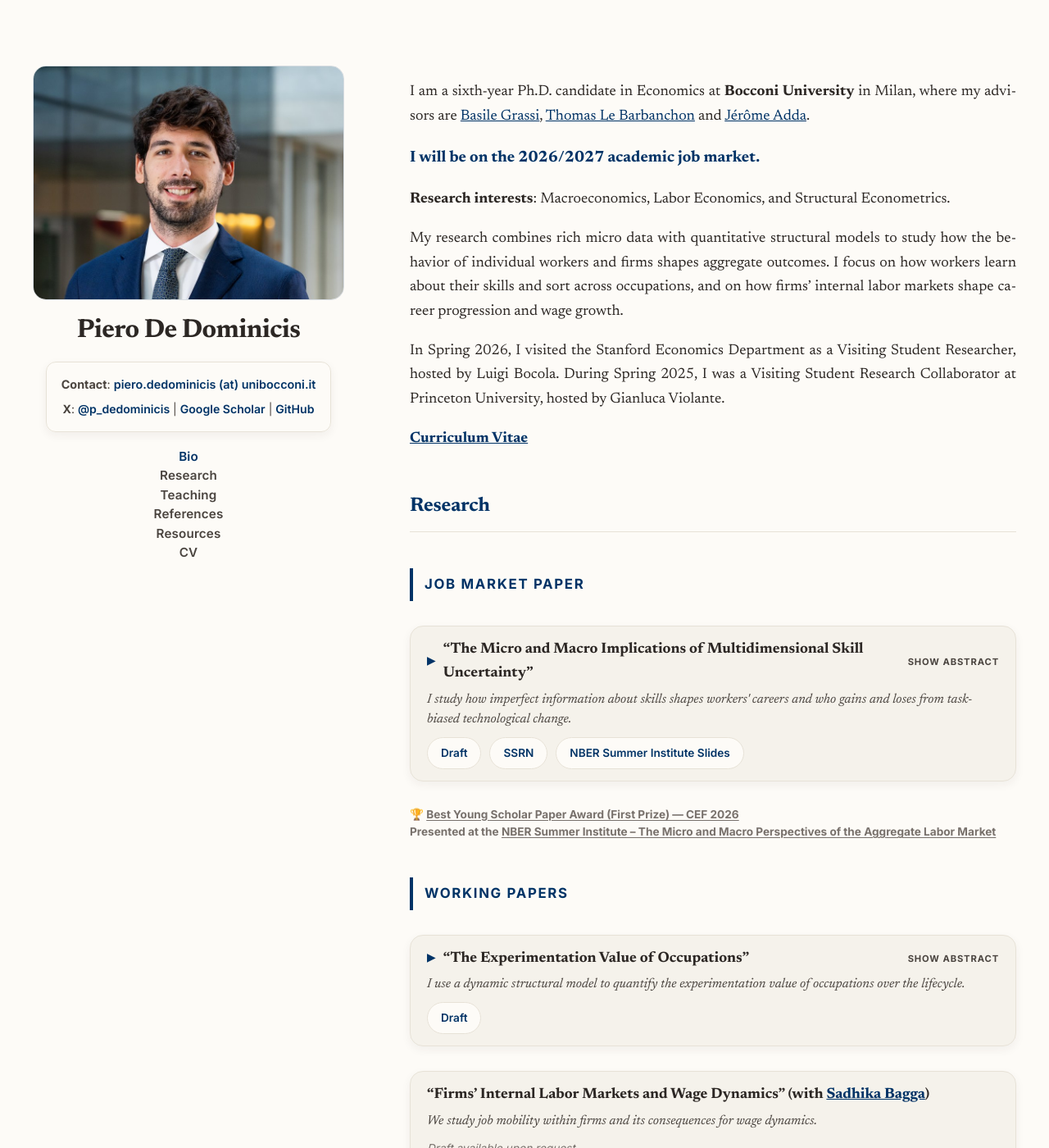
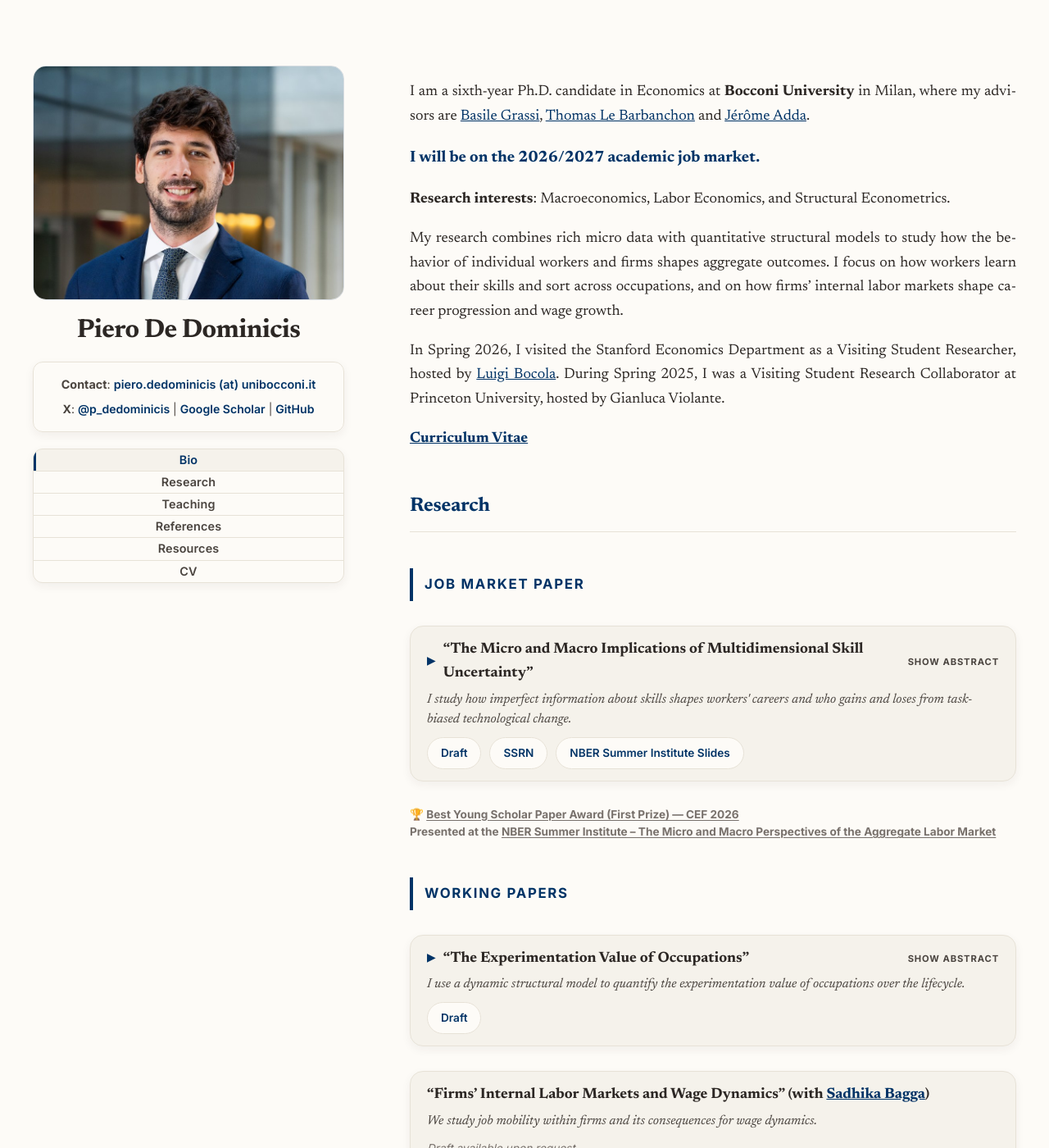
Before and after one commit to peppecon/peppecon.github.io, a Jekyll site: the page built from _pages/about.md, in a window 1280 px wide and 1400 px high. Shown: the whole window at 82% size. Built offline with Jekyll 4.4.1, drawn with Linux system fonts in a browser that asks for light colours.

Commit message:
Restyle sidebar menu as a card and link Luigi Bocola
Co-Authored-By: Claude Opus 5.5 <noreply@anthropic.com>

```diff
--- a/_pages/about.md
+++ b/_pages/about.md
@@ -50,7 +50,7 @@ I am a sixth-year Ph.D. candidate in Economics at **Bocconi University** in Mila
 
 My research combines rich micro data with quantitative structural models to study how the behavior of individual workers and firms shapes aggregate outcomes. I focus on how workers learn about their skills and sort across occupations, and on how firms' internal labor markets shape career progression and wage growth.
 
-In Spring 2026, I visited the Stanford Economics Department as a Visiting Student Researcher, hosted by Luigi Bocola. During Spring 2025, I was a Visiting Student Research Collaborator at Princeton University, hosted by Gianluca Violante.
+In Spring 2026, I visited the Stanford Economics Department as a Visiting Student Researcher, hosted by <a href="https://lbocola.people.stanford.edu/" target="_blank" rel="noopener noreferrer">Luigi Bocola</a>. During Spring 2025, I was a Visiting Student Research Collaborator at Princeton University, hosted by Gianluca Violante.
 
 <strong><a href="/files/curriculum.pdf" target="_blank" rel="noopener noreferrer">Curriculum Vitae</a></strong>
 
@@ -168,7 +168,7 @@ In Spring 2026, I visited the Stanford Economics Department as a Visiting Studen
     <a href="mailto:jerome.adda@unibocconi.it">jerome.adda@unibocconi.it</a>
   </div>
   <div class="reference">
-    <strong>Luigi Bocola</strong><br>
+    <strong><a href="https://lbocola.people.stanford.edu/" target="_blank" rel="noopener noreferrer">Luigi Bocola</a></strong><br>
     Department of Economics, Stanford University<br>
     <a href="mailto:lbocola@stanford.edu">lbocola@stanford.edu</a>
   </div>
--- a/_sass/modern-layout.scss
+++ b/_sass/modern-layout.scss
@@ -149,6 +149,7 @@ html.modern-layout {
 }
 
 .sidebar-contact {
+  width: 100%;
   font-family: var(--font-sans);
   font-size: 0.9rem;
   color: var(--text-secondary);
@@ -183,40 +184,53 @@ html.modern-layout {
   font-size: 0.88rem;
 }
 
-/* Sidebar Section Navigation (single-page anchors) */
+/* Sidebar Section Navigation (single-page anchors): one card with hairline
+   rows, kept short so the sidebar fits under the 720px sticky threshold */
 .sidebar-nav {
-  display: flex;
-  flex-direction: column;
-  align-items: center;
-  gap: 3px;
+  display: grid;
+  gap: 1px;
   width: 100%;
   max-width: 380px;
   margin: 0 auto;
+  overflow: hidden;
+  background: var(--border-color);
+  border: 1px solid var(--border-color);
+  border-radius: 12px;
+  box-shadow: var(--shadow-sm);
   font-family: var(--font-sans);
 }
 
 .sidebar-nav .section-link {
-  display: inline-flex;
-  align-items: center;
-  justify-content: center;
-  gap: 8px;
-  padding: 0;
-  line-height: 1.35;
-  background: none;
-  border: none;
-  box-shadow: none;
+  display: block;
+  padding: 3px 12px;
+  background: var(--primary-bg);
   color: var(--text-secondary);
-  font-size: 0.95rem;
+  font-size: 0.9rem;
   font-weight: 600;
+  line-height: 1.4;
+  text-align: center;
   text-decoration: none !important;
   letter-spacing: 0.01em;
   cursor: pointer;
-  transition: color 0.2s ease;
+  transition: color 0.2s ease, background 0.2s ease, box-shadow 0.2s ease;
 }
 
 .sidebar-nav .section-link:hover,
+.sidebar-nav .section-link:focus-visible {
+  background: var(--secondary-bg);
+  color: var(--accent-color);
+}
+
+.sidebar-nav .section-link:focus-visible {
+  outline: 2px solid var(--accent-color);
+  outline-offset: -2px;
+}
+
+/* Current section: same left bar as the research headings */
 .sidebar-nav .section-link.active {
+  background: var(--secondary-bg);
   color: var(--accent-color);
+  box-shadow: inset 3px 0 0 var(--accent-color);
 }
 
 
@@ -663,6 +677,7 @@ html {
   }
 
   .sidebar-nav {
+    grid-template-columns: repeat(3, 1fr);
     max-width: none;
   }
 
```
